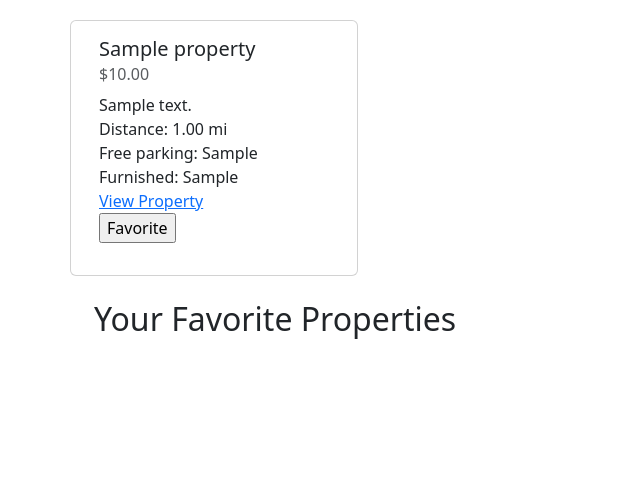
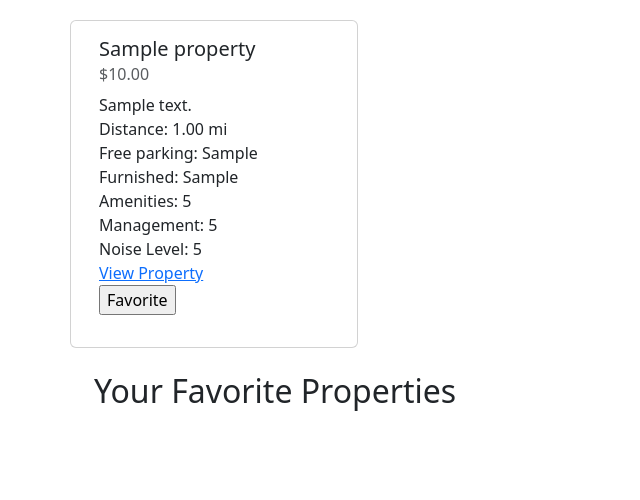
Before and after one commit to pragnya17/college-housing-offcampus, a Django app: page /properties/ in a window 1280 px wide. Shown: the part 216-716 px from the top of the page, without its empty margins (0-640 px from the left). Run offline with Django 3.2, Linux system fonts and the light colour scheme; tables that the repository leaves empty hold one stand-in row (values such as "Sample post"); some libraries are stand-ins or nearby versions.

Commit message:
Alter properties view and fix review form

```diff
--- a/housing_app/views.py
+++ b/housing_app/views.py
@@ -9,7 +9,7 @@ from housing_app.models import Property
 from . import models
 from django.http import HttpResponse
 from django.views.generic import ListView, DetailView
-from housing_app.models import Property
+from housing_app.models import ReviewForm
 from .models import *
 from .filters import PropertyFilter
 
@@ -58,7 +58,7 @@ def index(request):
 
 def ReviewFormView(request):
     if request.method == 'POST':
-        form = models.ReviewForm(request.POST)
+        form = ReviewForm(request.POST)
         if form.is_valid():
             obj = models.Review()
             obj.review_title = form.cleaned_data['review_title']
@@ -68,6 +68,6 @@ def ReviewFormView(request):
             obj.save()
             return HttpResponseRedirect('/properties/review')
     else:
-        form = models.ReviewForm()
+        form = ReviewForm()
 
     return render(request, 'properties/review.html', {'form': form})
--- a/templates/properties/properties.html
+++ b/templates/properties/properties.html
@@ -22,9 +22,9 @@
                 <text class="card-text">Distance: {{property.distance}} mi</text><br>
                 <text class="card-text">Free parking: {{property.parking}}</text><br>
                 <text class="card-text">Furnished: {{property.furnished}}</text><br>
-                {% for review in review_list %}
-                    <text class="card-text">Amenities: {{review.amenities_rating}}</text><br>
-                {% endfor %}
+                <text class="card-text">Amenities: 5</text><br>
+                <text class="card-text">Management: 5</text><br>
+                <text class="card-text">Noise Level: 5</text><br>
                 <a href="{% url 'property' property.id %}" class="card-link">View Property</a>
                 <form method = "post">{% csrf_token %}
                     <input type="hidden" name="property" value={{property.id}}>
```
